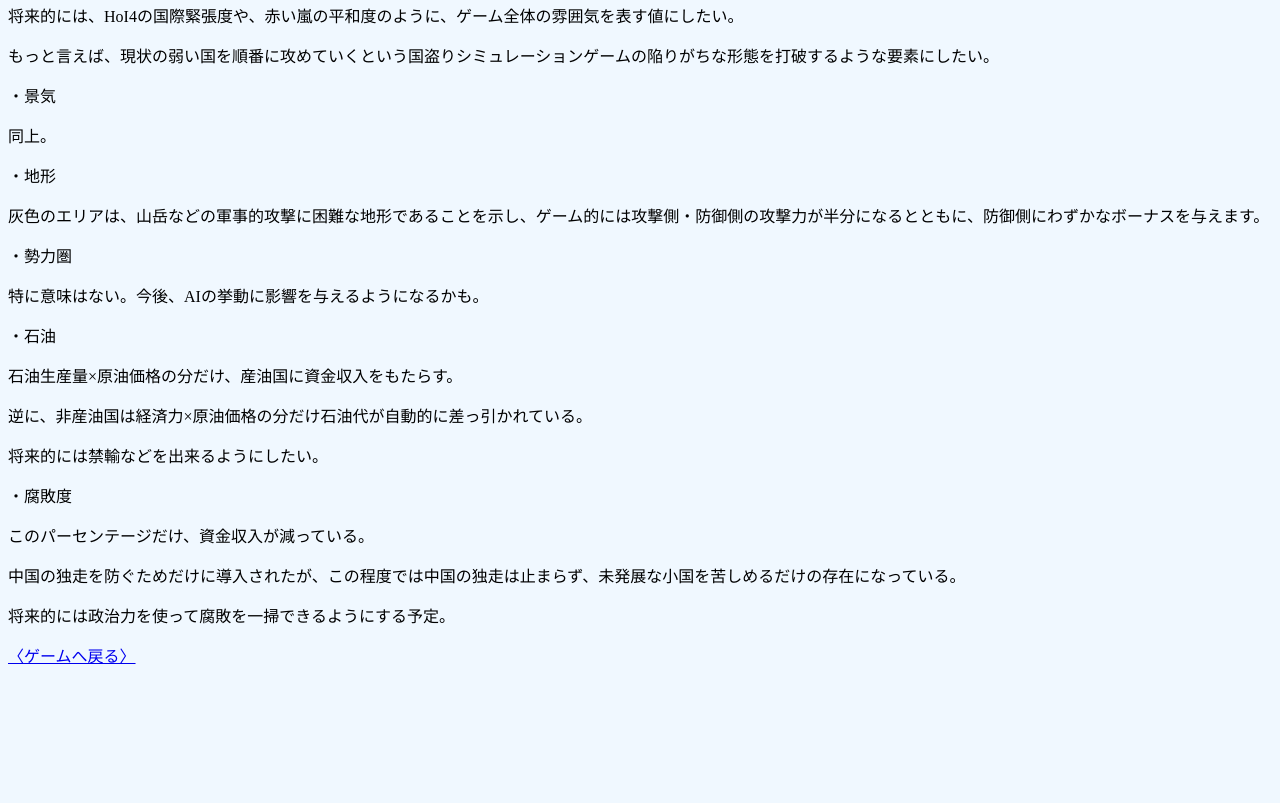
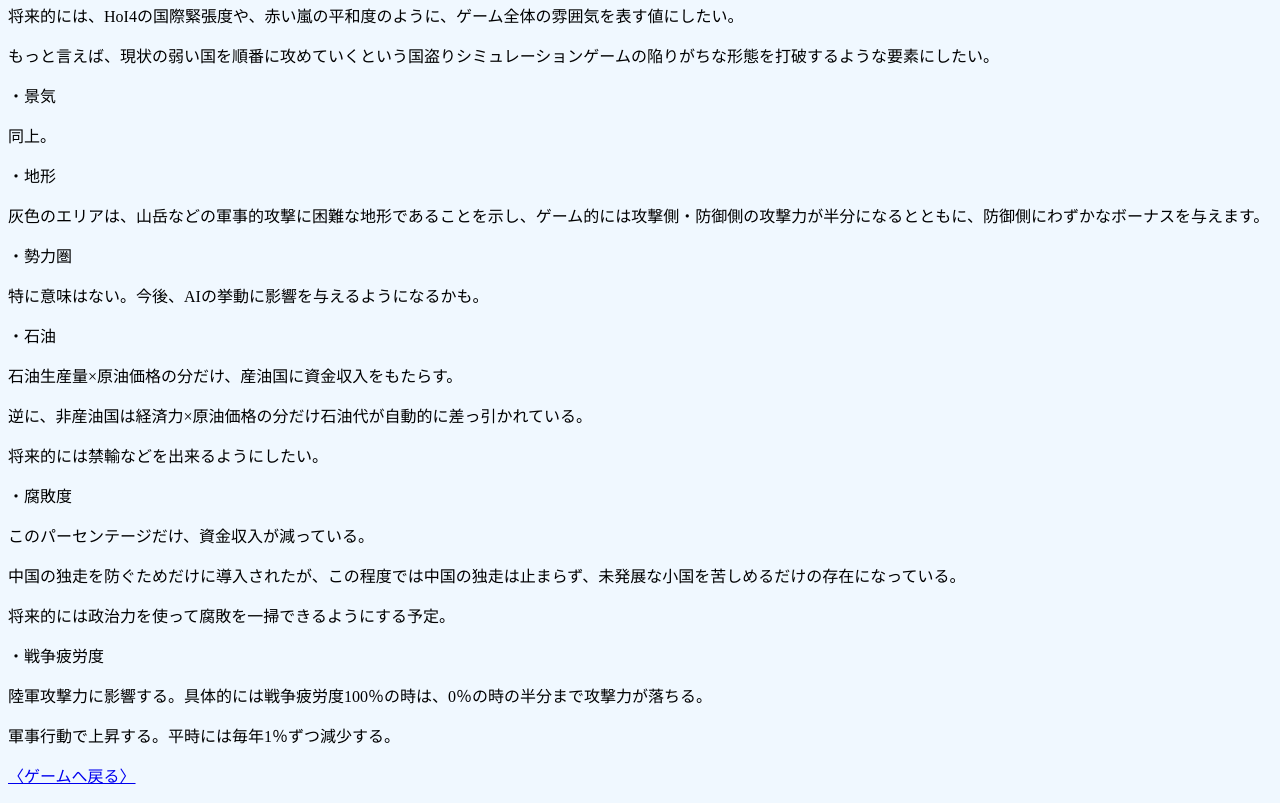
Before and after one commit to Devum765/javascript-game06explan, a plain HTML site: page index.html in a window 1280 px wide. Shown: the part 2699-3502 px from the top of the page. Before the commit the page ends 3382 px from the top, so only its background shows below. Drawn offline with Linux system fonts and the light colour scheme.

Commit message:
Update index.html

```diff
--- a/index.html
+++ b/index.html
@@ -188,6 +188,12 @@ window.document.bgColor='aliceblue';
 
 <p>将来的には政治力を使って腐敗を一掃できるようにする予定。</p>
 
+<p>・戦争疲労度</p>
+
+<p>陸軍攻撃力に影響する。具体的には戦争疲労度100％の時は、0％の時の半分まで攻撃力が落ちる。</p>
+
+<p>軍事行動で上昇する。平時には毎年1％ずつ減少する。</p>
+
 <p><a href="https://devum765.github.io/javascript-game06/">〈ゲームへ戻る〉</a></p>
 
 </body>
```
